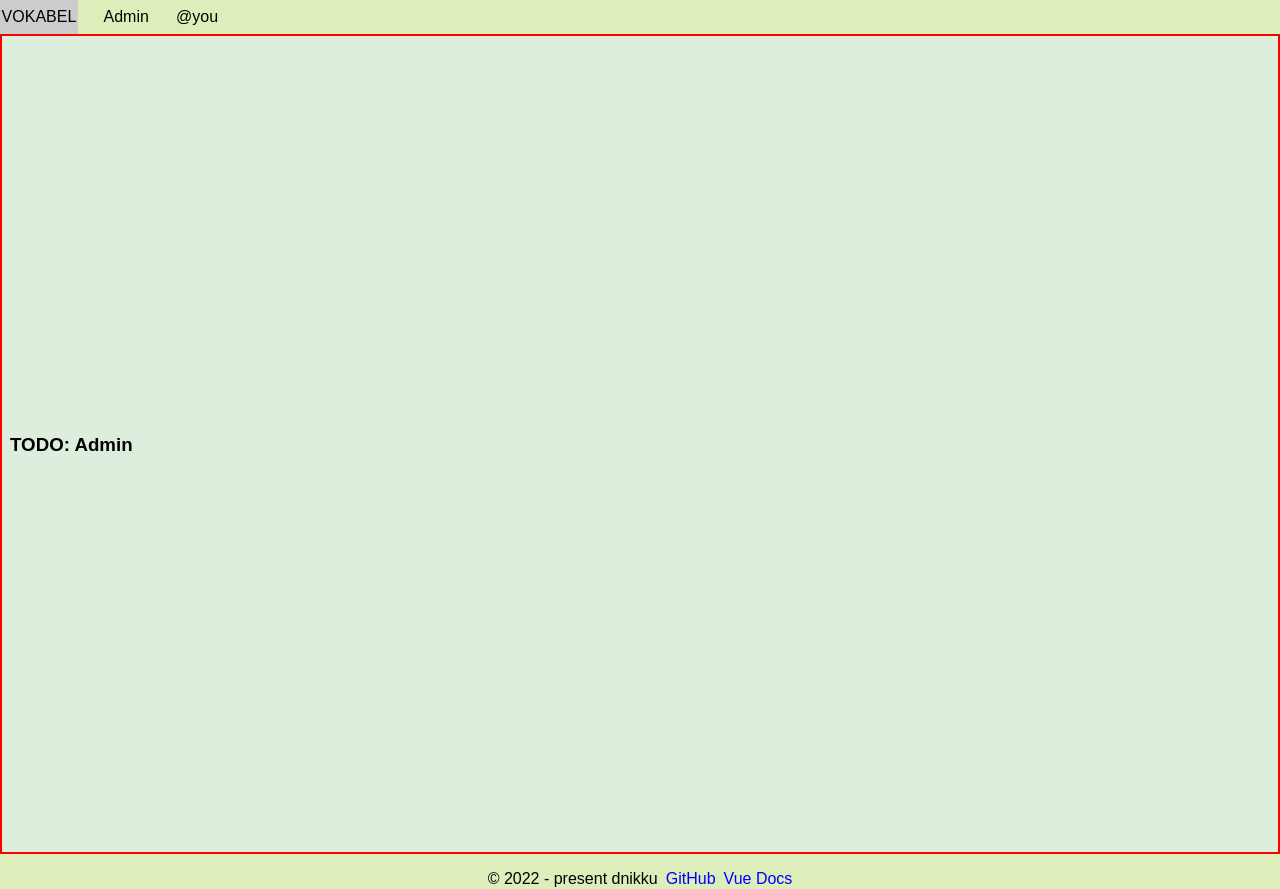
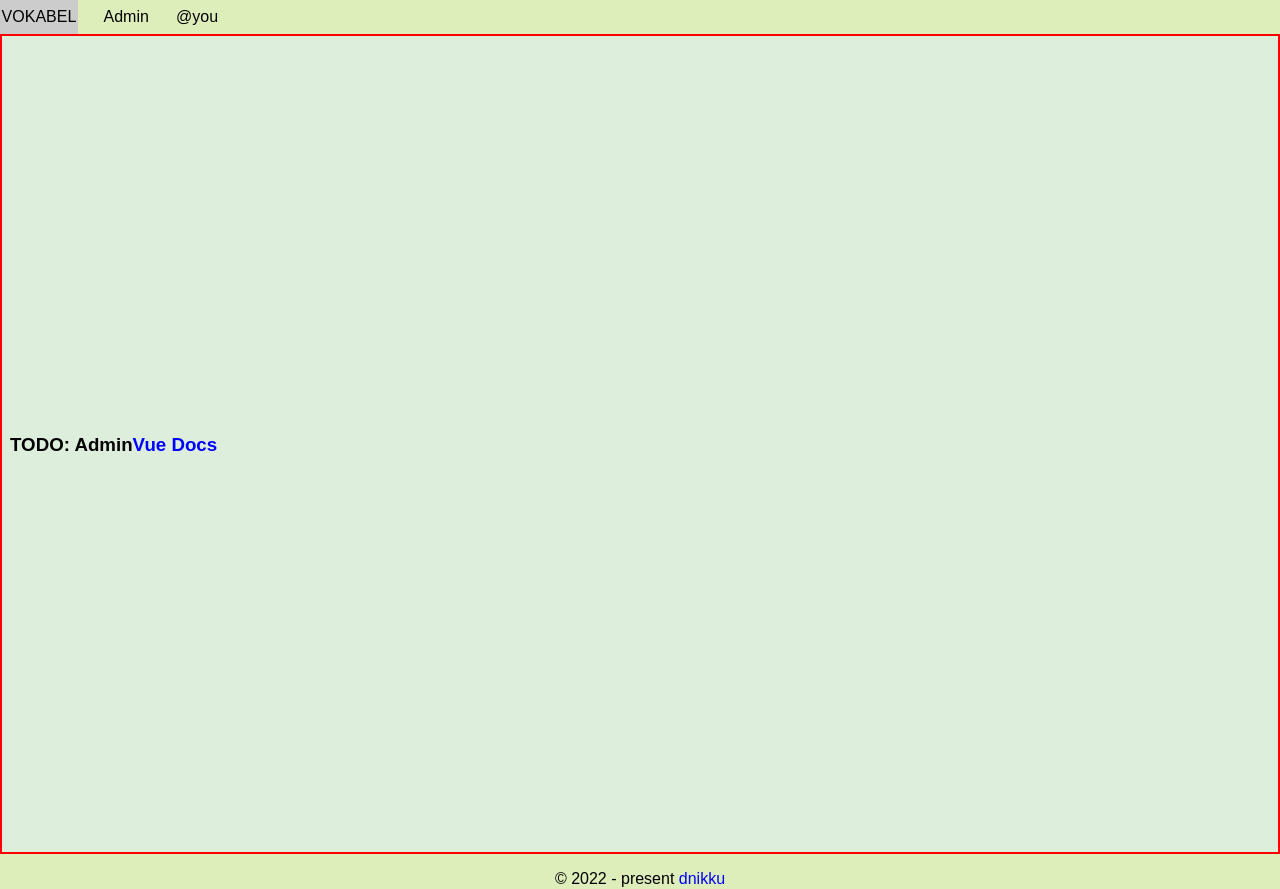
Before and after one commit to dnikku/vokabel, a Vue app: page /#/admin in a window 1280 px wide. Built offline with nearby package versions, Linux system fonts and the light colour scheme.

Commit message:
move vue-docs into Admin temporary

```diff
--- a/src/App.vue
+++ b/src/App.vue
@@ -15,10 +15,8 @@ import HelloWorld from "./components/others/HelloWorld.vue";
   </div>
 
   <div id="my-footer">
-    <span id="my-copywrite">&copy; 2022 - present dnikku</span>
-
-    <a href="https://github.com/dnikku/vokabel" title="Source code">GitHub</a>
-
-    <RouterLink to="/vue-docs">Vue Docs</RouterLink>
+    <span id="my-copywrite">&copy; 2022 - present
+      <a href="https://github.com/dnikku/vokabel" title="Source code">dnikku</a>
+    </span>
   </div>
 </template>
--- a/src/views/AdminView.vue
+++ b/src/views/AdminView.vue
@@ -1,6 +1,11 @@
 <template>
   <div class="about">
     <h3>TODO: Admin</h3>
+    <h3>
+    </h3>
+    <h3>
+      <router-link to="/vue-docs">Vue Docs</router-link>
+    </h3>
   </div>
 </template>
 
```
